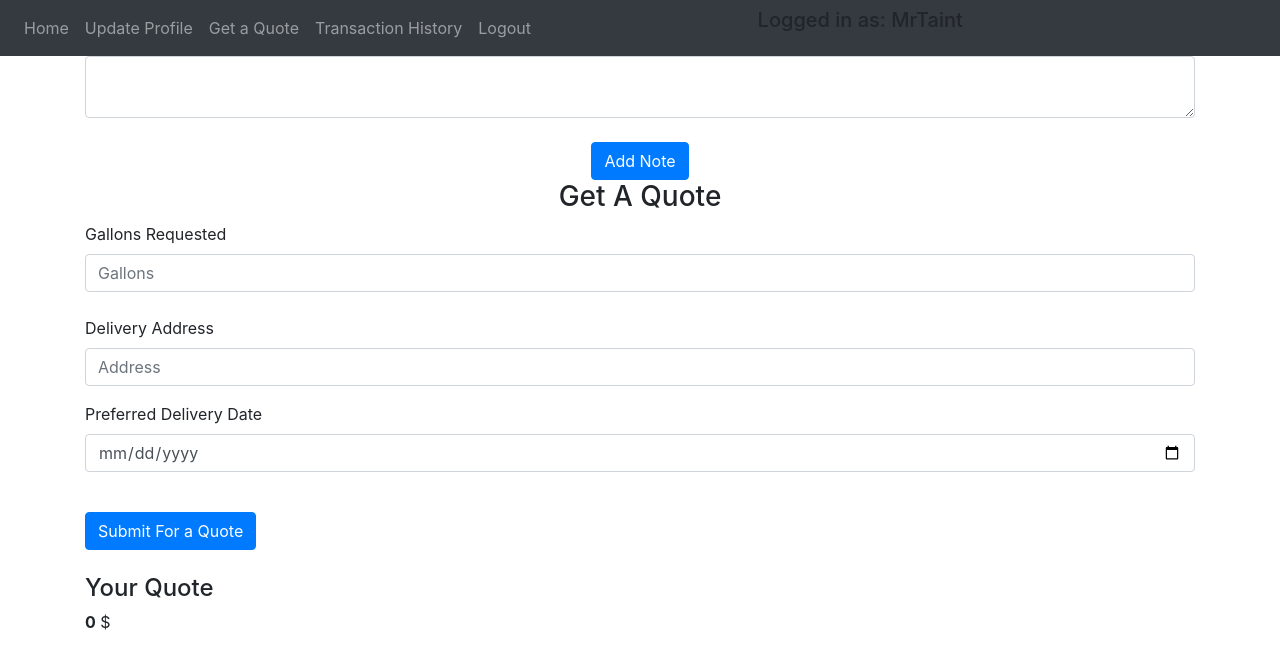
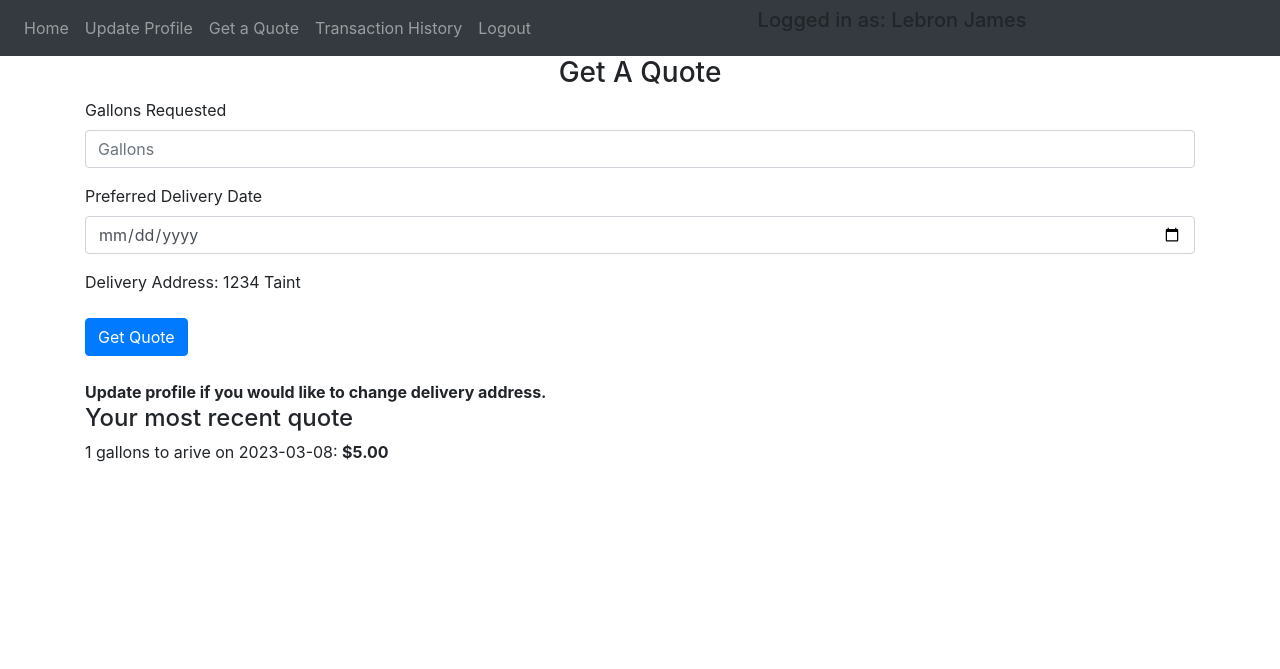
Before and after one commit to cosc4353-23/group-project, a Flask app: page /price_module in a window 1280 px wide. Shown: the top 669 px of the page. Run offline with Flask 2, Linux system fonts and the light colour scheme; a user stored in the database is signed in; data comes from the database, SQL or seed files in the repository; some libraries are stand-ins or nearby versions.

Commit message:
Add files via upload

```diff
--- a/website/templates/base.html
+++ b/website/templates/base.html
@@ -34,7 +34,6 @@
                 {% else %}
                 <a class="nav-item nav-link" id="login" href="/login">Login</a>
                 <a class="nav-item nav-link" id="signUp" href="/sign-up">Sign Up</a>
-
                 {% endif %}
             </div>
         </div>
--- a/website/templates/home.html
+++ b/website/templates/home.html
@@ -166,4 +166,5 @@
         }
     }
 </style>
+
 {% endblock %}
--- a/website/templates/price_module.html
+++ b/website/templates/price_module.html
@@ -11,66 +11,56 @@
 {% block title %}Module{% endblock %}
 
 {% block content %}
+
+<h3 align="center">Get A Quote</h3>
+
 <form method="POST">
-    <textarea name="note" id="note" class="form-control"></textarea>
+    <div class="form-group">
+        <label for="gallons">Gallons Requested</label>
+        <input type="text" class="form-control" id="gallons" name="gallons" placeholder="Gallons">
+    </div>
+    <div class="form-group">
+        <label for="date">Preferred Delivery Date</label>
+        <input type="date" class="form-control" id="date" name="date" placeholder="Delivery Date" />
+    </div>
+    {% if current_user.address1 is not none %}
+    <div class="form-group">
+        <label for="address">Delivery Address: {{current_user.address1}}</label>
+    </div>
+    <div>
+        <button type="submit" class="btn btn-primary" id="calculate">Get Quote</button>
+    </div>
     <br />
-    <div align="center">
-        <button type="submit" class="btn btn-primary">Add Note</button>
+    <div>
+        <span id="total" style="font-weight:bold;">
+            Update profile if you would like to change delivery address.
+        </span>
     </div>
+    {% endif %}
+
+    {% if current_user.address1 is none %}
+    <div class="form-group">
+        <label for="address">Update Profile to request a quote.</label>
+    </div>
+    {% endif %}
+
+
 </form>
 
 
 
 
-
-<h3 align="center">Get A Quote</h3>
 <div>
-    <label for="gallons">Gallons Requested</label>
-    <input type="number" class="form-control" id="gallonsR" placeholder="Gallons">
-    <br />
+    {% if current_user.transactions | length > 0%}
+    <h4>Your most recent quote</h4>
+    {{current_user.transactions[-1].gallons}}
+    gallons to arive on
+    {{current_user.transactions[-1].delivery_date}}:
+    <span id="total" style="font-weight:bold;">
+        ${{current_user.transactions[-1].total}}
+    </span>
+    {% endif %}
 </div>
 
-<form>
-    <div class="form-group">
-        <label for="address">Delivery Address</label>
-        <input type="text" class="form-control" id="address" name="address" placeholder="Address" />
-    </div>
-    <div class="form-group">
-        <label for="date">Preferred Delivery Date</label>
-        <input type="date" class="form-control" id="date" name="date" placeholder="Delivery Date" />
-    </div>
-    <br />
-</form>
 
-<button id="calculate" class="btn btn-primary">Submit For a Quote</button>
-<br />
-<br />
-
-
-<div>
-    <h4>Your Quote</h4>
-    <span id="total" style="font-weight:bold;">0</span>
-    $
-</div>
-
-<script>
-    window.onload = () =>
-    //the function called when giveQuote button is clicked.
-    {
-        /*calling a function giveQuote
-         which will calculate with hardcoded 5 dolloars per gallon*/
-        document.querySelector('#calculate').onclick = giveQuote;
-    }
-    function giveQuote()
-    {
-        /*assign values of ID*/
-        let amount = document.querySelector('#gallonsR').value;
-        //calculating the quote by multiplying gallons * 5 for now
-        //fixing the total amount upto 2 digits of decimal
-        let total = (amount * 5);
-        total = total.toFixed(2);
-        //finally displaying the tip value
-        document.querySelector('#total').innerHTML = total;
-    }
-</script>
 {% endblock %}
--- a/website/views.py
+++ b/website/views.py
@@ -1,6 +1,6 @@
 from flask import Blueprint, render_template, request, flash, jsonify, redirect, url_for
 from flask_login import login_required, current_user
-from .models import Note, User
+from .models import Note, User, Transaction
 from . import db
 import json
 
@@ -60,28 +60,51 @@
     return render_template("profile.html", user=current_user)
 
 
+# @views.route('/price_module', methods=['POST', 'GET'])
+# @login_required
+# def price_module():
+#     if request.method == 'POST':
+#         note = request.form.get('note')#Gets the note from the HTML
+
+#         if len(note) < 1:
+#             flash('Note is too short!', category='error')
+#         else:
+#             new_note = Note(data=note, user_id=current_user.id)  #providing the schema for the note
+#             db.session.add(new_note) #adding the note to the database
+#             db.session.commit()
+#             flash('Note added!', category='success')
+
+#     return render_template("price_module.html", user=current_user)
+
+
 @views.route('/price_module', methods=['POST', 'GET'])
 @login_required
 def price_module():
     if request.method == 'POST':
-        note = request.form.get('note')#Gets the note from the HTML
+        gallons_text = request.form.get('gallons')
+        delivery_date = request.form.get('date')
+        #try/except block to ensure that you enter a numeric value for gallons
+        try:
+            gallons = int(gallons_text)
+            if(delivery_date == ""):
+                flash("Please enter a date for delivery", category="error")
+            else:
+                # in phase 4, the line below will look like
+                # total = givePrice(gallons, state,...., other factors that may determine price)
+                total = 5*gallons
+                newTransaction = Transaction(gallons=gallons,total=total, delivery_date=delivery_date, user_id=current_user.id)
+                db.session.add(newTransaction)
+                db.session.commit()
 
-        if len(note) < 1:
-            flash('Note is too short!', category='error')
-        else:
-            new_note = Note(data=note, user_id=current_user.id)  #providing the schema for the note
-            db.session.add(new_note) #adding the note to the database
-            db.session.commit()
-            flash('Note added!', category='success')
+                # printing these values to terminal for debugging purposes
+                # print(gallons)
+                # print(address)
+                # print(type(delivery_date))
+                # print(delivery_date)
+        except:
+            flash("Please enter a numeric value for gallons requested", category="error")
 
     return render_template("price_module.html", user=current_user)
-
-
-
-
-
-
-
 
 
 
```
Also changed, not shown: website/models.py (+9 -1 lines), website/templates/history.html (+11 -50 lines), website/templates/profile.html (+14 -6 lines), README.md, instance/database.db, website/database.db.
